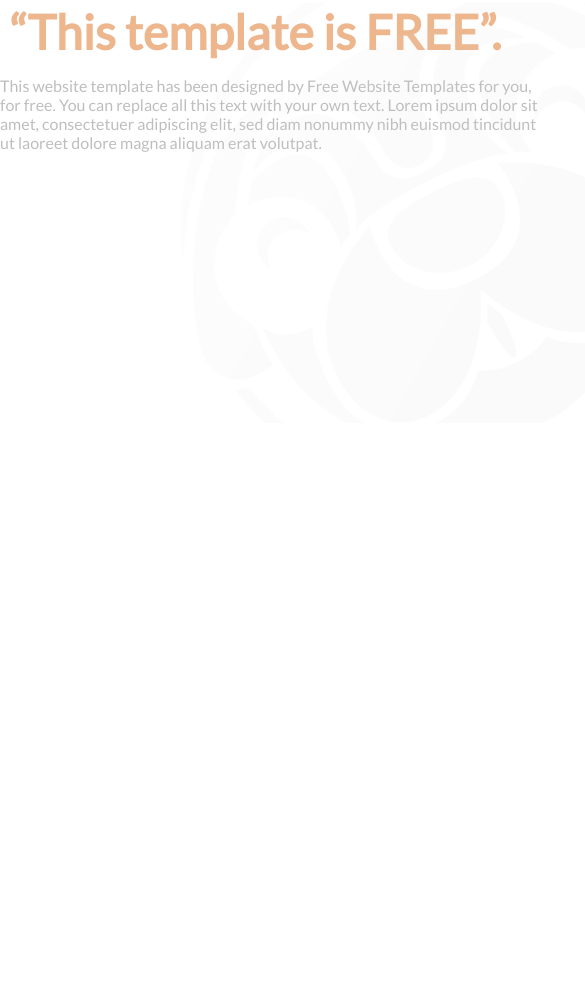
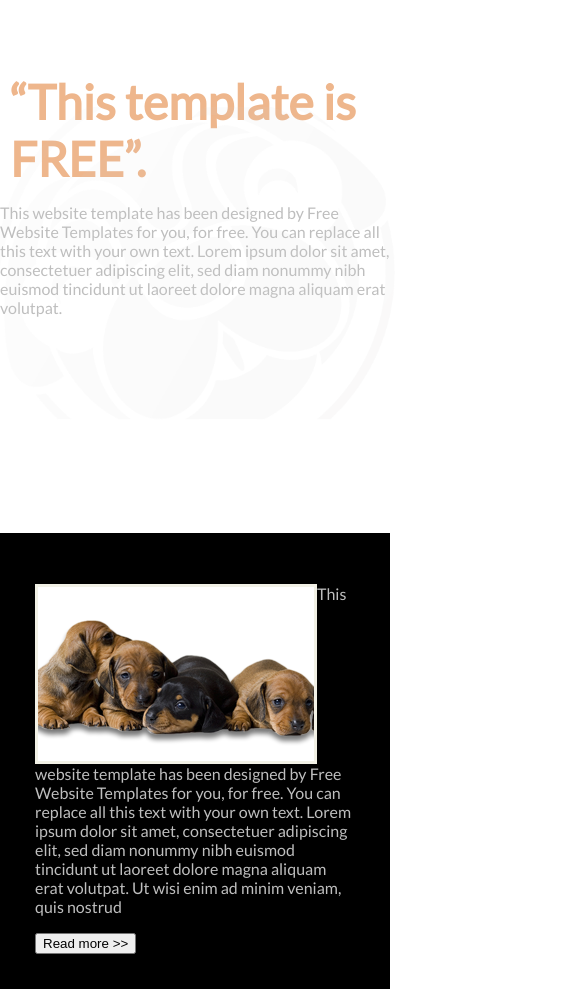
Before and after one commit to AnnVrt/Puppy, a plain HTML site: page index.html in a window 390 px wide. Shown: the part 310-1299 px from the top of the page, 585 px wide, since content can reach past the window. Before the commit the page ends 913 px from the top, so only its background shows below. Drawn offline with Linux system fonts and the light colour scheme.

Commit message:
I've finished header(media too)

```diff
--- a/index.html
+++ b/index.html
@@ -51,8 +51,21 @@
 
             <img class="intro-box__img-women" src="img/women.png" alt="women with puppy">
         </div>
+    </header>
 
-    </header>
+    <main class="main">
+        <div class="main-wrapper">
+            <section class="main-sect">
+                <img class="main-sect__img" src="img/main-puppies.png" alt="puppies">
+                <p class="main-sect__text">This website template has been designed by Free Website Templates
+                    for you, for free. You can replace all this text with your own text. Lorem ipsum dolor sit
+                    amet, consectetuer adipiscing elit, sed diam nonummy nibh euismod tincidunt ut laoreet
+                    dolore magna aliquam erat volutpat. Ut wisi enim ad minim veniam, quis nostrud
+                </p>
+                <button class="main-sect__btn">Read more >></button>
+            </section>
+        </div>
+    </main>
 
 </body>
 </html>
--- a/style.css
+++ b/style.css
@@ -39,6 +39,7 @@ a {
     z-index: 0;
 }
 .header-navigation {
+    width: 100%;
     background-color: #ffffff;
     background-image: linear-gradient(to top, #cac8c8 0%, #cac8c8 27%, #ffffff 80%, #ffffff 100%);
 }
@@ -131,26 +132,27 @@ a {
 /* START header-intro */
 
 .intro-box {
-    width: 900px;
+    max-width: 900px;
     margin: 0 auto;
-    /* background-image: url(img/bg-content.jpg);
-    background-repeat: no-repeat; */
+    display: flex;
     position: relative;
-    height: 600px;
+    min-height: 540px;
 }
 .intro-box__logo-big {
     position: absolute;
+    top: 0px;
     right: 50%;
     transform: translate(50%);
     z-index: 1;
 }
 .intro-box__img-women {
-    float: right;
-    position: relative;
+    right: 0px;
+    top: 0px;
+    position: absolute;
     z-index: 0;
 }
-
 .intro-box-text {
+    margin-top: 115px;
     width: 540px;
 }
 .intro-box-text__title {
@@ -162,3 +164,54 @@ a {
     font-size: 16px;
     color: #bebebe;
 }
+
+/* MEDIA header-intro*/
+
+@media all and (max-device-width: 900px) {
+    .intro-box__img-women {
+        display: none;
+    }
+    .intro-box-text {
+        max-width: 400px;
+        margin: 70px auto;
+    }
+    .intro-box__logo-big {
+        top: 50%;
+        right: 50%;
+        transform: translate(50%, -50%);
+        width: 400px;
+    }
+}
+@media all and (max-device-width: 420px) {
+    .intro-box-text {
+        max-width: 200px;
+        margin: 0px auto;
+    }
+    .intro-box-text__title {
+        font-size: 24px;
+    }
+}
+
+/* END header-intro */
+
+/* START main */
+.main {
+    background-color: #000;
+    padding: 35px;
+}
+.main-wrapper {
+    max-width: 900px;
+    margin: 0 auto;
+}
+.main-sect::after {
+    content: '';
+    display: block;
+    clear: both;
+}
+.main-sect__img {
+
+    float: left;
+}
+.main-sect__text {
+    color: #bebebe;
+}
```
Also changed, not shown: img/main-puppies.png (added).
